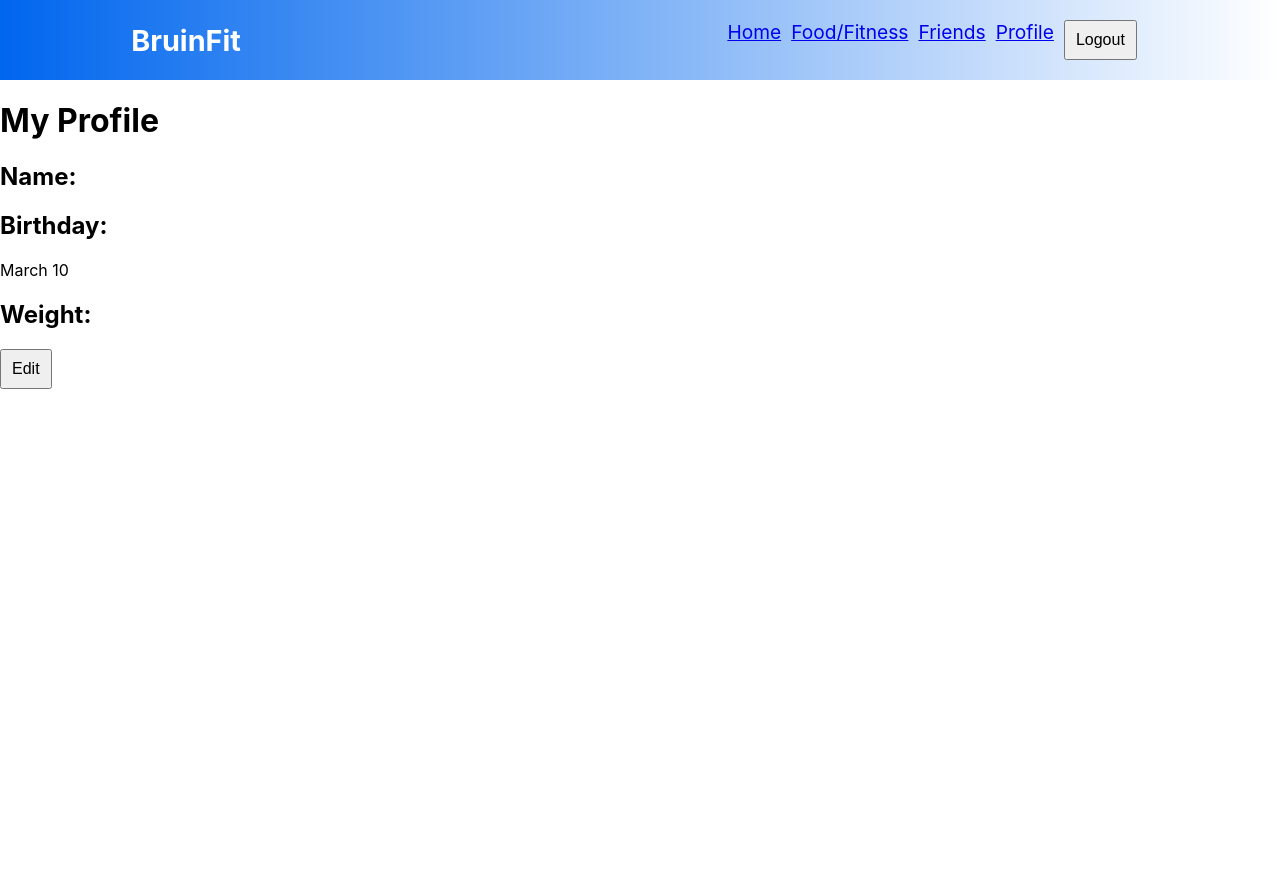
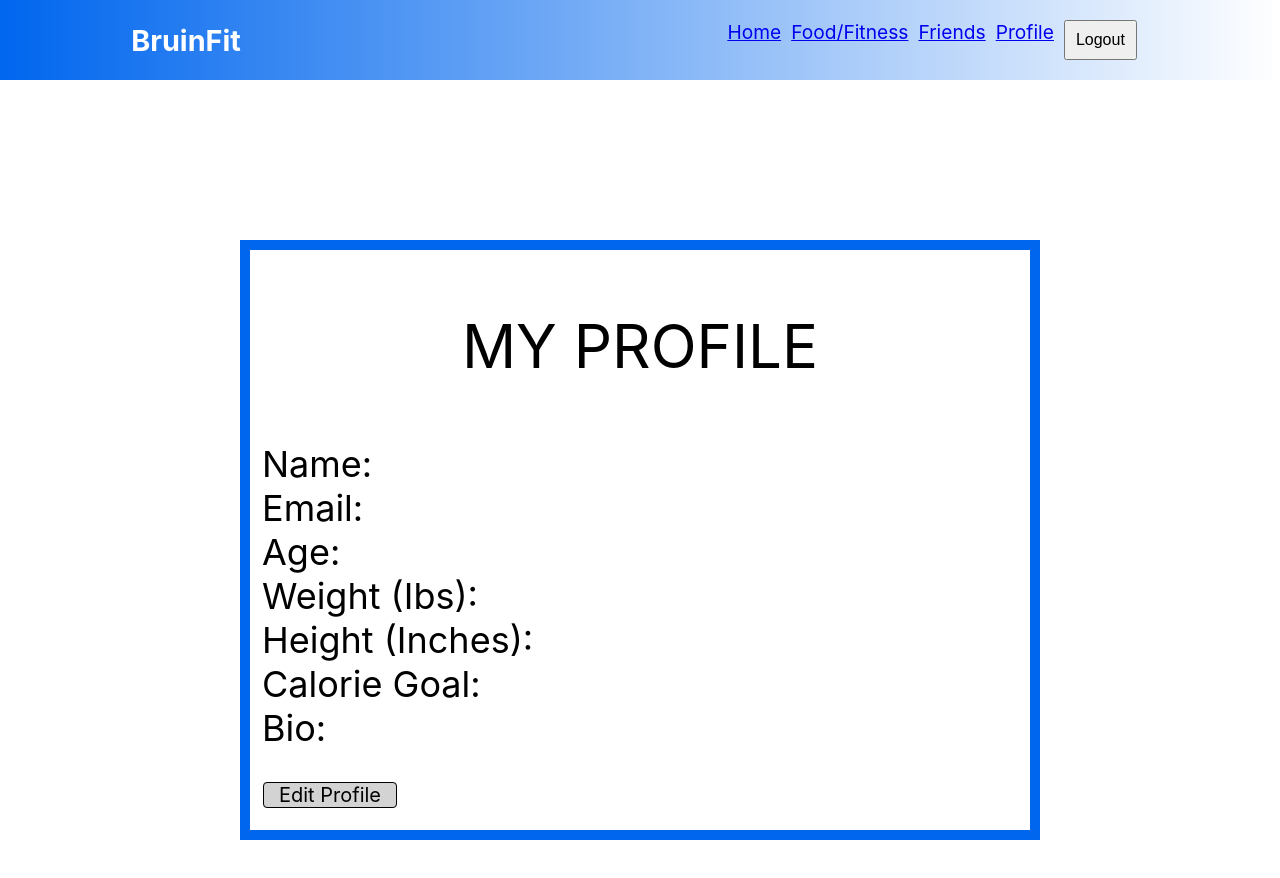
Before and after one commit to Akash-Github2/BruinFit, a React (Create React App) app in the folder bruin-fit/: page /profile in a window 1280 px wide. Shown: the top 878 px of the page. Before the commit the page ends 800 px from the top, so only its background shows below. Built offline with nearby package versions, Linux system fonts and the light colour scheme.

Commit message:
implemented profile page's css styling (or most of it at least)

```diff
--- a/bruin-fit/src/DynamicProfile.js
+++ b/bruin-fit/src/DynamicProfile.js
@@ -1,60 +1,42 @@
-import { useState, useEffect } from 'react';
+import { useState } from 'react';
 import Group from './Group';
-import { months, calcButtonTextColor } from './tools';
+import './Profile.css';
 
-function renderMonthOptions() {
-    return months.getMonths().map( (m, i) => {
-        return <option
-            key={i}
-            value={i}
-        >
-            {m.shortName}
-        </option>
-    });
-}
+//added this import statement down below to get it to compile
+import React from 'react'
+import Profile from './Profile';
 
-function bound(value, floor, ceil) {
-    return Math.min(ceil, Math.max(value, floor));
-}
-
-export default function EditableUserProfile({
+export default function DynamicProfile({
     stored,
-    editCompleteCallback
+    changeFullCall
 }) {
 
     console.log("Edit User Profile");
 
     const [name, setName] = useState(stored.name);
-    const [month, setMonth] = useState(stored.month);
-    const [day, setDay] = useState(stored.day);
-    /*const [color, setColor] = useState(stored.color); */
+    const [email, setEmail] = useState(stored.email);
 
-    const maxDay = months.getNumDays(month);
+    const [age, setAge] = useState(stored.age);
+    const [weight, setWeight] = useState(stored.weight);
+    const [height, setHeight] = useState(stored.height);
+    const [aboutMe, setaboutMe] = useState(stored.aboutMe);
+    const [bio, setBio] = useState(stored.bio);
 
-    function handleCancelClicked() {
-        editCompleteCallback(null);
+    function clickCancel() {
+        changeFullCall(null);
     }
 
-    function handleSaveClicked() {
+    function clickSave() {
         console.log("Saved");
-        editCompleteCallback({name, month, day /*, color*/});
+        changeFullCall({name, email, age, weight, height, aboutMe, bio});
     }
 
-    useEffect(() => {
-        setDay(bound(day, 1, maxDay));
-    }, [month]);
-
-    const buttonStyle = {
-        /*backgroundColor: color,
-        color: calcButtonTextColor(color)
-        */
+    const buttonStyle =
+    {
     };
-
-    //calcButtonTextColor(color);
 
     return <>
         <Group>
-            <br></br>
             <h2>Name:</h2>
             <input
                 type='text'
@@ -64,65 +46,66 @@ export default function EditableUserProfile({
         </Group>
 
         <Group>
-            <br></br>
-            <h2>Birthday:</h2>
-
-            <select
-                value={month}
-                onChange={e => setMonth(bound(e.target.value, 0, 11))}
-            >
-                {renderMonthOptions()}
-            </select>
+            <h2>Email:</h2>
             <input
-                type='number'
-                value={day}
-                onChange={e => setDay(bound(e.target.value, 1, maxDay))}
-                style={{width: "50px"}}
-            />
-        </Group>
-        <Group>
-            <br></br>
-            <h2>Age:</h2>
-            <input
-                //type="age"
-                //value={"age"}
-                //onChange={e => setAge(e.target.value)}
+                type='text'
+                value={email}
+                onChange={e => setEmail(e.target.value)}
             />
         </Group>
 
         <Group>
-            <br></br>
-            <h2>Weight:</h2>
+            <h2>Age:</h2>
             <input
-                //type="age"
-                //value={"age"}
-                //onChange={e => setAge(e.target.value)}
+                type='number'
+                value={age}
+                onChange={e => setAge(e.target.value)}
             />
         </Group>
 
         <Group>
-            <br></br>
-            <h2>Height:</h2>
+            <h2>Weight (Ibs):</h2>
             <input
-                //type="age"
-                //value={"age"}
-                //onChange={e => setAge(e.target.value)}
+                type='number'
+                value={weight}
+                onChange={e => setWeight(e.target.value)}
             />
         </Group>
 
         <Group>
-            <br></br>
-            <h2>About Me:</h2>
+            <h2>Height (Inches):</h2>
             <input
-                //type="age"
-                //value={"age"}
-                //onChange={e => setAge(e.target.value)}
+                type='number'
+                value={height}
+                onChange={e => setHeight(e.target.value)}
             />
         </Group>
 
         <Group>
-            <button style={buttonStyle} onClick={handleSaveClicked}>Save</button>
-            <button style={buttonStyle} onClick={handleCancelClicked}>Cancel</button>
+
+            <h2>Calorie Goal:</h2>
+            <input
+                type='number'
+                value={aboutMe}
+                onChange={e => setaboutMe(e.target.value)}
+            />
+        </Group>
+
+        <Group>
+            <h2>Bio:</h2>
+            <input
+                type='text'
+                size="70"
+                height="30"
+                value={bio}
+                onChange={e => setBio(e.target.value)}
+            />
+        </Group>
+
+        <Group>
+            <br/>
+            <editButton style={buttonStyle} onClick={clickSave}>Save</editButton>
+            <editButton style={buttonStyle} onClick={clickCancel}>Cancel</editButton>
         </Group>
     </>
 }
--- a/bruin-fit/src/Group.js
+++ b/bruin-fit/src/Group.js
@@ -1,3 +1,5 @@
+import React from 'react'
+
 export default function ({ children }) {
     return <div className='group'>
         {children}
--- a/bruin-fit/src/Home.css
+++ b/bruin-fit/src/Home.css
@@ -81,7 +81,6 @@
   box-sizing: border-box;
   display: block;
   margin-left: 5px;
-
 }
 
 
--- a/bruin-fit/src/Profile.css
+++ b/bruin-fit/src/Profile.css
@@ -1,7 +1,12 @@
 div.container {
+  margin: 160px auto;
   height: 100%;
   display: grid;
-  background-color: rgb(92, 12, 12);
+  background-color: #ffffff;;
+  width: 800px;
+  height: 600px;
+  font-size: 30px;
+  border: 10px solid #0066EE;
 }
 
 div.profile {
@@ -12,10 +17,12 @@ div.profile {
   border-radius: 1em;
 }
 
+/* for the actual birthday date? */
 div.group {
   vertical-align: middle;
   margin: 0.5em;
   height: 32px;
+  font-size: x-large;
 }
 
 div.birthday {
@@ -36,32 +43,43 @@ label {
   margin: 0px;
 }
 
-h1 {
-  font-size: large;
-  margin: 0em 0.8em;
+/* for the "My Profile" Header Part */
+.Profile h1 {
+  margin: 60px; /* changed to 60px */
+  font-size: 60px;
+  font-weight: normal;
+  color: #000000;
+  text-align: center;
 }
 
+/* for the "Name, Birthday, Weight, Age, Height" Parts */
 h2 {
-  display: inline;
-  font-weight: bold;
-  font-size: medium;
-  margin: inherit;
+  display: inline; /* put the date of the birthday after the birthday header itself */
+  font-weight: normal;
+  font-size: px;
+  color: #000000;
+
 }
 
-input[type="color"] {
+
+.DynamicProfile input {
   position: relative;
-  top: 4px;
+  top: 10px;
 }
 
-button {
-  border: 1px solid darkgray;
-  background-color: gray;
+/* for the edit button */
+editButton {
+  height: 40px;
+  border: 1.5px solid rgb(0, 0, 0);
+  padding: 0px 15px;
   border-radius: 4px;
-  height: 30px;
-  padding: 0px 1.25em;
-  margin: 1em 0.5em;
+  margin: 2px 1px;
+  background-color: rgb(211, 211, 211);
+  font-size: 20px;
 }
 
-button:hover {
-
+/* for dynamic profile inputs
+Group.input {
+  height: 24px;
 }
+*/
--- a/bruin-fit/src/Profile.js
+++ b/bruin-fit/src/Profile.js
@@ -1,75 +1,88 @@
 import { useState } from 'react';
-import './App.css';
-import EditableUserProfile from './DynamicProfile';
-import Username from './StaticProfile';
+import './Profile.css';
+import DynamicProfile from './DynamicProfile';
+import StaticProfile from './StaticProfile';
 
-const animals = [
-    "Aardvark",
-    "Albatross",
-    "Alpaca",
-    "Alligator",
-    "Anchovie",
-    "Angelfish",
-    "Ant",
-    "Antelope",
-    "Armadillo",
-    "Aurochs",
-    "Axolotl"
-]
-
-/*
-function randomColor() {
-    return "#" + Math.floor(Math.random()*16777215).toString(16);
-}
-*/
+//added the two import statements down below to get it to compile
+import React from 'react'
 
 function defaultName() {
     "Edit Name";
 }
 
+function defaultAge() {
+    "Edit Age";
+}
+
+function defaultWeight() {
+    "Edit Weight";
+}
+
+function defaultHeight() {
+    "Edit Height";
+}
+
+function defaultAboutMe() {
+    "Edit About Me";
+}
+
+function defaultEmail() {
+    "Edit Email";
+}
+
+function defaultBio() {
+    "Edit Bio";
+}
 
 function Profile() {
-    const now = new Date(Date.now());
-    const defaultBirthday = new Date(now.getTime());
-
-    const [editMode, setEditMode] = useState(false);
+    const [editingMode, setEditingMode] = useState(false);
 
     const [name, setName] = useState(defaultName());
-    const [month, setMonth] = useState(defaultBirthday.getMonth());
-    const [day, setDay] = useState(defaultBirthday.getDate());
-    //const [color, setColor] = useState(randomColor());
 
-    const stored = {name, month, day/*, color*/};
+    const [age, setAge] = useState(defaultAge());
+    const [email, setEmail] = useState(defaultEmail());
+    const [weight, setWeight] = useState(defaultWeight());
+    const [height, setHeight] = useState(defaultHeight());
+    const [aboutMe, setAboutMe] = useState(defaultAboutMe());
+    const [bio, setBio] = useState(defaultBio());
 
-    function handleEditComplete(result) {
-        console.log("handleEditComplete", result);
+    const stored = {name, email, age, weight, height, aboutMe, bio};
+
+    function finishEditing(result) {
+        console.log("finishEditing", result);
         if (result != null) {
             setName(result.name);
-            setMonth(result.month);
-            setDay(result.day);
-            //setColor(result.color);
+            setEmail(result.email);
+            setAge(result.age);
+            setWeight(result.weight);
+            setHeight(result.height);
+            setAboutMe(result.aboutMe);
+            setBio(result.bio);
         }
-        setEditMode(false);
+        setEditingMode(false);
     }
 
     return (
+
+
         <div className="container">
+
             <div className="Profile">
                 {
-                    editMode
+                    editingMode
                         ? <>
-                            <h1>My Profile</h1>
-                            <EditableUserProfile
+                            <h1>MY PROFILE</h1>
+                            <DynamicProfile
                                     stored={stored}
-                                    editCompleteCallback={handleEditComplete}
+                                    changeFullCall={finishEditing}
                             />
                         </>
                         : <>
-                            <h1>My Profile</h1>
+                            <h1>MY PROFILE</h1>
 
-                            <Username
+                            <StaticProfile
                                     stored={stored}
-                                    startEditCallback={() => setEditMode(true)}
+                                    changeFullCall={() => setEditingMode(true)}
                             />
                         </>
                 }
--- a/bruin-fit/src/StaticProfile.js
+++ b/bruin-fit/src/StaticProfile.js
@@ -1,39 +1,55 @@
-import { useState } from 'react';
 import Group from './Group';
-import Color from './Color';
-import { months, calcButtonTextColor } from './tools';
 
-export default function EditableUserProfile({
+//added this import statement down below to get it to compile
+import React from 'react'
+
+export default function StaticProfile({
     stored,
-    startEditCallback
+    changeFullCall
 }) {
 
     console.log()
 
+
     const buttonStyle = {
-        //backgroundColor: stored.color,
-        //color: calcButtonTextColor(stored.color)
     };
 
     return <div>
         <Group>
             <h2>Name:</h2> {stored.name}
         </Group>
+
         <Group>
-            <h2>Birthday:</h2> {months.getShortName(stored.month)} {stored.day}
+            <h2>Email:</h2> {stored.email}
         </Group>
+
         <Group>
-            <h2>Weight:</h2>
+            <h2>Age:</h2> {stored.age}
         </Group>
+
         <Group>
-            <button
+            <h2>Weight (Ibs):</h2> {stored.weight}
+        </Group>
+
+        <Group>
+            <h2>Height (Inches):</h2> {stored.height}
+        </Group>
+
+        <Group>
+            <h2> Calorie Goal:</h2> {stored.aboutMe}
+        </Group>
+
+        <Group>
+            <h2>Bio:</h2> {stored.bio}
+        </Group>
+
+        <Group>
+            <br/>
+            <editButton
                 style={buttonStyle}
-                onClick={startEditCallback}
-            >Edit</button>
+                onClick={changeFullCall}
+            >Edit Profile</editButton>
+
         </Group>
     </div>
 }
-
-{
-
-}
--- a/bruin-fit/src/tools.js
+++ /dev/null
@@ -1,30 +0,0 @@
-const monthsArray = [
-    { shortName: "January", numDays: 31},
-    { shortName: "February", numDays: 29},
-    { shortName: "March", numDays: 31},
-    { shortName: "April", numDays: 30},
-    { shortName: "May", numDays: 31},
-    { shortName: "June", numDays: 30},
-    { shortName: "July", numDays: 31},
-    { shortName: "August", numDays: 31},
-    { shortName: "September", numDays: 30},
-    { shortName: "October", numDays: 31},
-    { shortName: "November", numDays: 30},
-    { shortName: "December", numDays: 31}
-];
-
-export function calcButtonTextColor(buttonColor) {
-    const r = parseInt(buttonColor.slice(1,3), 16);
-    const g = parseInt(buttonColor.slice(3,5), 16);
-    const b = parseInt(buttonColor.slice(5,7), 16);
-
-    return ( 0.3 * r + 0.6 * g + 0.1 * b) < 128
-        ? "#FFFFFF"
-        : "#000000";
-}
-
-export const months = {
-    getShortName: i => monthsArray[i].shortName,
-    getNumDays: i => monthsArray[i].numDays,
-    getMonths: () => monthsArray
-};
```
Also changed, not shown: bruin-fit/src/Color.js (deleted, +0 -12 lines), bruin-fit/src/months.js (deleted, +0 -20 lines), 1 other file (tests, documents, lock files or other folders).
